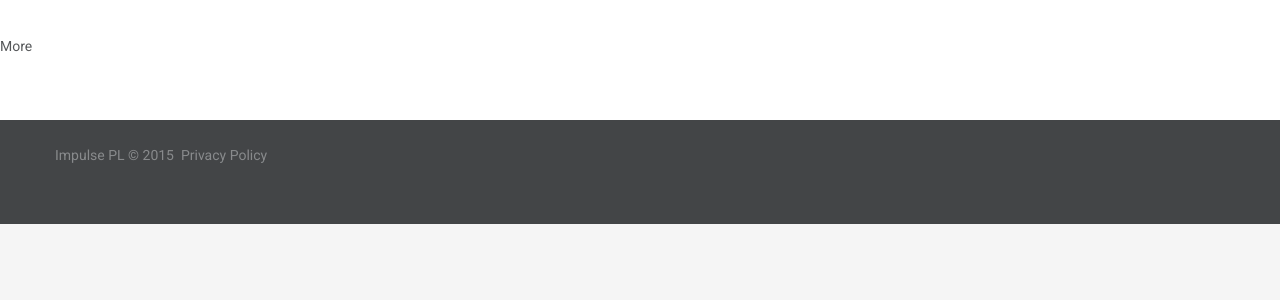
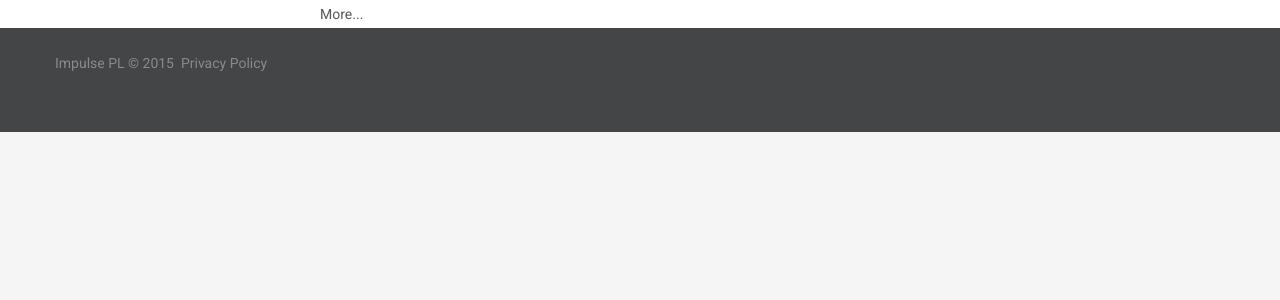
Before and after one commit to coolveer/mywebsite, a PHP site: page /blogs.html in a window 1280 px wide. Shown: the part 176-476 px from the top of the page. Run offline with PHP 8.4, Linux system fonts and the light colour scheme; data that the repository does not hold is empty; some libraries are stand-ins or nearby versions.

Commit message:
blogs completed

```diff
--- a/template_55108_fZN4ql3f0Q6w1zAl2I0R/site/about.html
+++ b/template_55108_fZN4ql3f0Q6w1zAl2I0R/site/about.html
@@ -24,7 +24,7 @@
 
 
       -->
-      <header>
+
          <header>
         <div class="container">
           <div class="brand">
@@ -53,7 +53,7 @@
         </div>
       </header>
 
-      </header>
+
       <!--
       ========================================================
                                   CONTENT
--- a/template_55108_fZN4ql3f0Q6w1zAl2I0R/site/blogs.html
+++ b/template_55108_fZN4ql3f0Q6w1zAl2I0R/site/blogs.html
@@ -1,12 +1,13 @@
 <!DOCTYPE html>
 <html lang="en">
   <head>
-    <title>BLOGS</title>
+    <title>Blogs</title>
     <meta charset="utf-8">
     <meta name="format-detection" content="telephone=no">
     <link rel="icon" href="images/favicon.ico" type="image/x-icon">
     <link rel="stylesheet" href="css/grid.css">
     <link rel="stylesheet" href="css/style.css">
+    <link rel="stylesheet" href="css/blogs.css">
     <script src="js/jquery.js"></script>
     <script src="js/jquery-migrate-1.2.1.js"></script><!--[if lt IE 9]>
     <html class="lt-ie9">
@@ -57,10 +58,12 @@
       ========================================================
       -->
       <main>
-      <section class="well1">
-      <div id="content" class="container">
+      <section>
+      <div class="entry" id="content">
+	  </div>
+	  <div class="more">
+      <h7> <a href="blogs">More...</a></h7>
       </div>
-      <a href="blogs">More</a>
       <script src="http://code.jquery.com/jquery-1.7.1.min.js"></script>
       <script src="js/appender.js"></script>
       </section>
--- a/template_55108_fZN4ql3f0Q6w1zAl2I0R/site/blogs.php
+++ b/template_55108_fZN4ql3f0Q6w1zAl2I0R/site/blogs.php
@@ -15,7 +15,12 @@
         //print_r($result);
         foreach ($result as $text){
         	$data = (Array)$text;
-        	echo "<h2>".$data['topic']."</h2><h3>".$data['content']."</h3><hr>";
+        	//echo "<h3 class=\"primary\">".$data['topic']."</h3><p>".$data['content']."</p><hr>";
+
+        	echo  "<h3 class=\"entry-header\"> <a href=\"#\">".$data['topic']."</a> </h3> <div class=\"entry-content\">
+			<div class=\"entry-body\">".$data['content']."</div></div><div class=\"entry-footer\"><p class=\"entry-footer-info\">
+			Posted by <a href=\"#\">Mr. Saurabh Pokhrel</a> on September 08, 2015 </p> </div>";
+
         	}
         }
         catch (PDOExeception $e) {
--- /dev/null
+++ b/template_55108_fZN4ql3f0Q6w1zAl2I0R/site/css/blogs.css
@@ -0,0 +1,86 @@
+.more {
+	width: 50%;
+	margin: 0 auto;
+}
+
+.entry {
+	width: 50%;
+	margin: 0 auto;
+}
+
+.entry-header
+{
+	border: 0;
+	color: #000000;
+	font-family: "Palatino Linotype", "Book Antiqua", "Palatino", "Georgia", serif;
+	font-style: normal;
+	font-weight: 400;
+	font-size: 20px;
+	margin: 8px 0 8px 0;
+	text-align: left;
+}
+
+.entry-header a
+{
+	text-decoration: none;
+}
+
+.entry-header a:link { color: #000000; }
+.entry-header a:visited { color: #000000; }
+.entry-header a:hover { color: #553381; }
+.entry-header a:active { color: #000000; }
+
+.entry-content,
+.entry-footer,
+.trackbacks-info,
+.trackback-content,
+.comments-info,
+.comment-content,
+.comments-open-content,
+.comments-open-footer,
+.comments-closed,
+.archive-content
+{
+	margin: 10px 0;
+}
+
+.entry-content p { text-align: justify; }
+
+.entry-footer,
+.trackback-footer,
+.comment-footer
+{
+	margin: 0 0 5px 0;
+	border-top: dotted 1px #999999;
+	padding: 3px;
+	color: #999999;
+	font-family: "Trebuchet MS", Verdana, sans-serif;
+	font-size: 10px;
+	line-height: normal;
+	text-align: left;
+	font-weight: bold;
+}
+
+#comment-author, #comment-email, #comment-url, #comment-text
+{
+	width: 80%;
+}
+
+.entry-footer {
+	color: #666;
+}
+
+.entry-footer a {
+	color: #ff9900;
+}
+
+.entry-footer {
+	margin-top: 12px;
+	border-top: 1px solid #eee;
+	background-color: #eeeeee;
+	padding-top: 5px;
+}
+
+.entry-footer .entry-footer-info {
+	margin-bottom: 5px;
+}
--- a/template_55108_fZN4ql3f0Q6w1zAl2I0R/site/js/appender.js
+++ b/template_55108_fZN4ql3f0Q6w1zAl2I0R/site/js/appender.js
@@ -1,6 +1,6 @@
 $(document).ready(function(){
 	$('#content').load('blogs.php');
-	$('main a').click(function() {
+	$('main section h7 a').click(function() {
 		$.get('blogs.php', function(data) {
 			$('#content').append(data);
 		});
```
